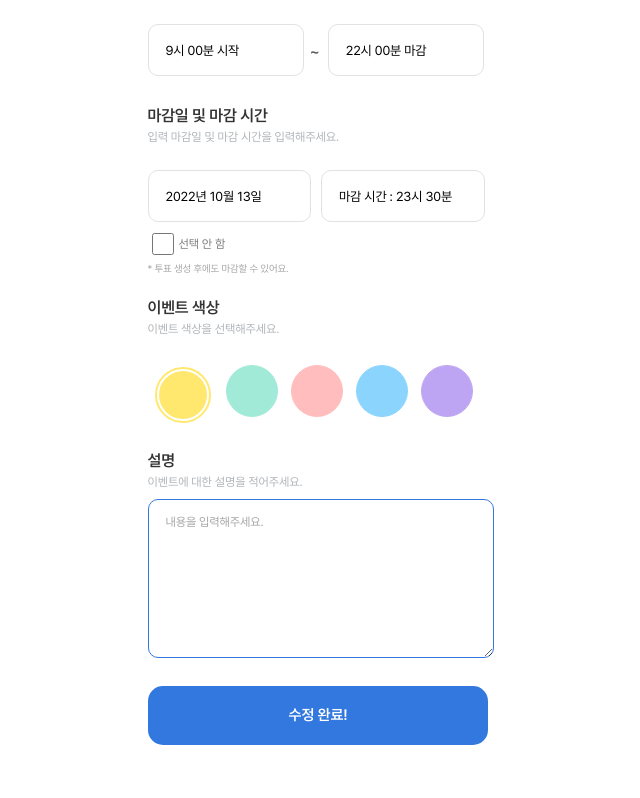
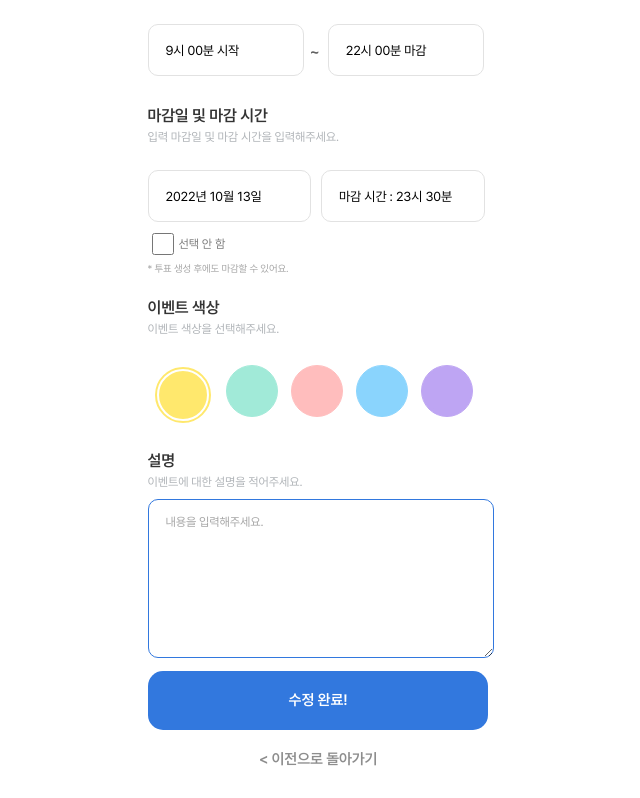
Before and after one commit to ryuni-dev/meezzle, a Next.js app in the folder meezzle-front/: page /event/1/revise in a window 1280 px wide. Shown: the part 484-1282 px from the top of the page, without its empty margins (330-970 px from the left). Before the commit the page ends 1252 px from the top, so only its background shows below. Built offline with nearby package versions, Linux system fonts and the light colour scheme.

Commit message:
버튼 수정

```diff
--- a/meezzle-front/components/common/LinkBtn.tsx
+++ b/meezzle-front/components/common/LinkBtn.tsx
@@ -1,7 +1,7 @@
 import Link from 'next/link';
 import styled from 'styled-components';
 interface Props {
-    disable: boolean;
+    isColor?: boolean;
 }
 
 const Button = styled.button`
@@ -9,7 +9,7 @@ const Button = styled.button`
     width: 85%;
     height: 59px;
 
-    background: #3278DE;
+    background: ${(props:Props) => props.isColor ? "#3278DE" : "#ffffff"};
     border-radius: 15px;
     border: 0;
 
@@ -23,7 +23,7 @@ const Button = styled.button`
     letter-spacing: -0.011em;
 
     /* white */
-    color: #FFFFFF;
+    color: ${(props:Props) => props.isColor ? "#FFFFFF" : "#8D8D8D;"};
     // margin: 1rem;
     margin-right: 8%;
 
@@ -35,13 +35,14 @@ const Button = styled.button`
 interface BtnProps {
     text: string;
     href: string;
+    color: boolean;
     Click?(): void;
 }
 
-const LinkBtn = ({text, href, Click}:BtnProps) => {
+const LinkBtn = ({text, href, color, Click}:BtnProps) => {
     return (
         <Link href={href} prefetch>
-            <Button type='button' onClick={Click}>{text}</Button>
+            <Button type='button' onClick={Click} isColor={color}>{text}</Button>
         </Link>
     )
 }
--- a/meezzle-front/pages/event/[eid]/revise.tsx
+++ b/meezzle-front/pages/event/[eid]/revise.tsx
@@ -32,8 +32,9 @@ const Footer = styled.div`
     display: flex;
     justify-content: center;
     align-items: center;
+    flex-direction: column;
     width: 100%;
-    height: 90px;
+    height: 120px;
     margin-left: 12%;
     margin-right: 0px;
 `
@@ -58,7 +59,8 @@ const ReviseEvent: NextPage = () => {
                 <EventExplain></EventExplain>
             </EventCreate>
             <Footer>
-                <LinkBtn text="수정 완료!" href="/"></LinkBtn>
+                <LinkBtn text="수정 완료!" href="/" color={true}></LinkBtn>
+                <LinkBtn text="< 이전으로 돌아가기" href="/" color={false}></LinkBtn>
             </Footer>
         </Body>
         </>
--- a/meezzle-front/pages/event/create.tsx
+++ b/meezzle-front/pages/event/create.tsx
@@ -164,7 +164,7 @@ const CreatePage: NextPage = () => {
             <Footer>
                 {stage !== 5
                 ? <Btn Click={ChangeStage} text={BtnText[stage]}></Btn>
-                : <LinkBtn Click={ChangeStage} text={BtnText[stage]} href="/"></LinkBtn>
+                : <LinkBtn Click={ChangeStage} text={BtnText[stage]} href="/" color={true}></LinkBtn>
                 }
             </Footer>
         </Body>
```
